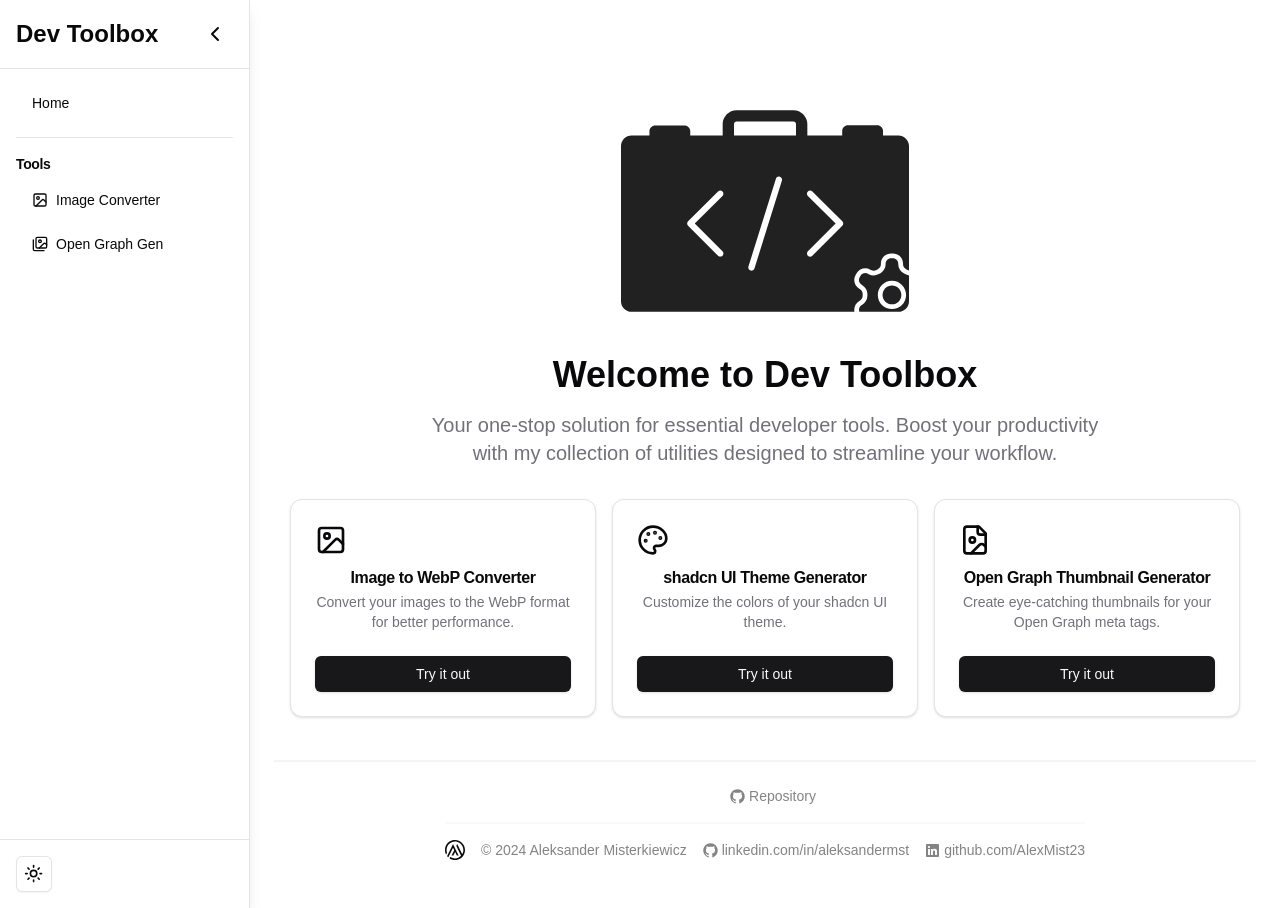
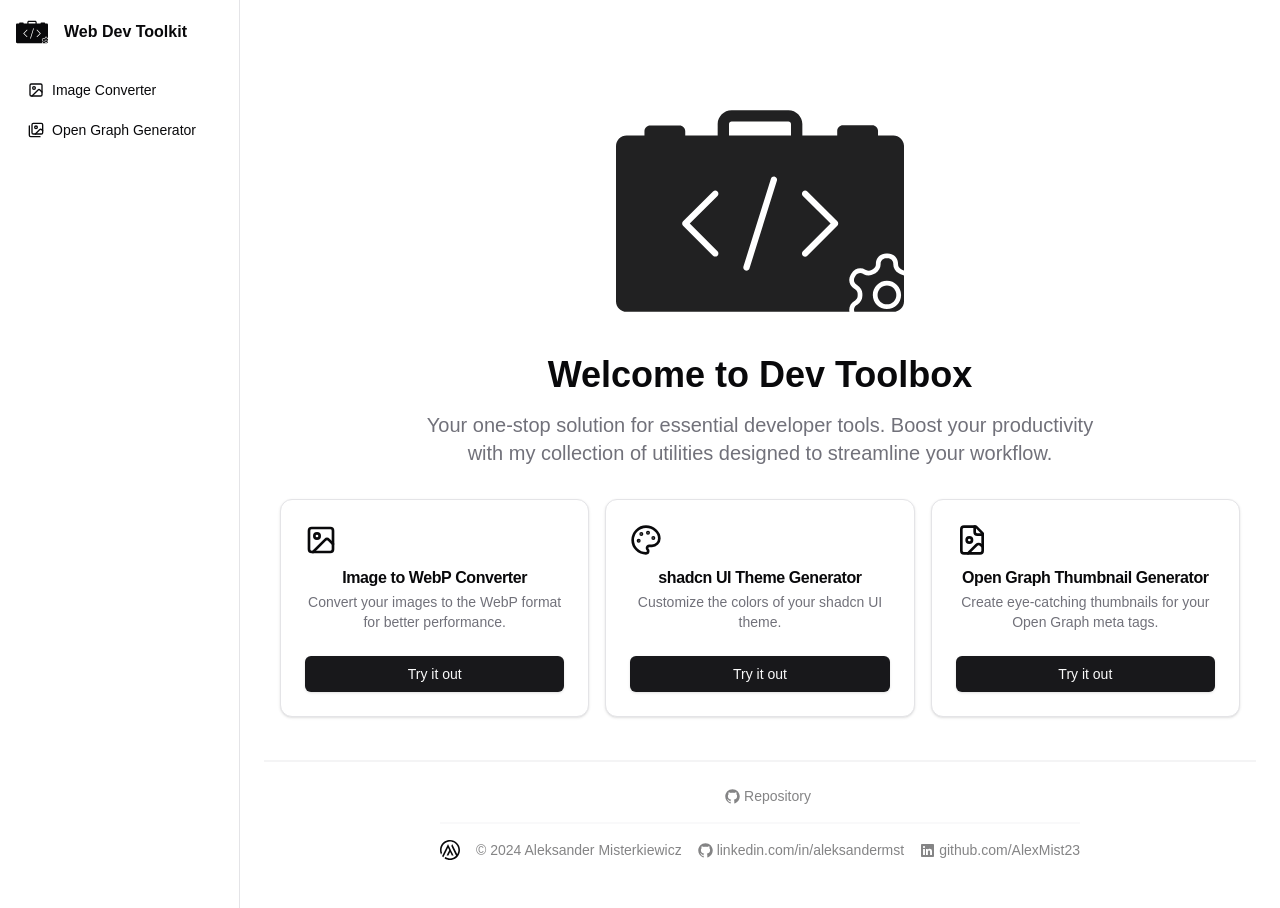
Before and after one commit to AlexMist23/web-dev-toolkit, a Next.js app: page / in a window 1280 px wide. Built offline with nearby package versions, Linux system fonts and the light colour scheme.

Commit message:
sidebar redesign

```diff
--- a/src/components/sidebar.tsx
+++ b/src/components/sidebar.tsx
@@ -1,169 +1,88 @@
 "use client";
 
-import React, { useState, useEffect } from "react";
+import { useState } from "react";
+import Link from "next/link";
+import { usePathname } from "next/navigation";
+import { Button } from "@/components/ui/button";
 import { ScrollArea } from "@/components/ui/scroll-area";
-import { Separator } from "@/components/ui/separator";
-import { Button } from "@/components/ui/button";
-import {
-  DropdownMenu,
-  DropdownMenuContent,
-  DropdownMenuItem,
-  DropdownMenuTrigger,
-} from "@/components/ui/dropdown-menu";
 import { Sheet, SheetContent, SheetTrigger } from "@/components/ui/sheet";
-import {
-  ImageIcon,
-  ImagesIcon,
-  Moon,
-  Sun,
-  Menu,
-  ChevronRight,
-  ChevronLeft,
-} from "lucide-react";
-import Link from "next/link";
-import { useTheme } from "next-themes";
+import { ImageIcon, ImagesIcon, Menu } from "lucide-react";
+import Logo from "./icons/logo";
 
 const tools = [
-  { title: "Image Converter", href: "/tools/image-converter", icon: ImageIcon },
-  { title: "Open Graph Gen", href: "/tools/open-graph-gen", icon: ImagesIcon },
+  { name: "Image Converter", href: "/tools/image-converter", icon: ImageIcon },
+  {
+    name: "Open Graph Generator",
+    href: "/tools/open-graph-gen",
+    icon: ImagesIcon,
+  },
 ];
 
 export function Sidebar() {
-  const { setTheme } = useTheme();
-  const [isMobile, setIsMobile] = useState(false);
-  const [isCollapsed, setIsCollapsed] = useState(false);
-  const [sidebarWidth, setSidebarWidth] = useState(250);
+  const pathname = usePathname();
+  const [isOpen, setIsOpen] = useState(false);
 
-  useEffect(() => {
-    const checkMobile = () => setIsMobile(window.innerWidth < 1024);
-    checkMobile();
-    window.addEventListener("resize", checkMobile);
-    return () => window.removeEventListener("resize", checkMobile);
-  }, []);
-
-  const SidebarContent = () => (
-    <div className="flex flex-col h-full">
-      <div className="flex items-center justify-between p-4">
-        <Link href="/" className="text-2xl font-bold text-nowrap">
-          Dev Toolbox
-        </Link>
-        {!isMobile && (
-          <Button
-            variant="ghost"
-            size="icon"
-            onClick={() => setIsCollapsed(!isCollapsed)}
-          >
-            {isCollapsed ? <ChevronRight /> : <ChevronLeft />}
-          </Button>
-        )}
-      </div>
-      <Separator />
-      <ScrollArea className="flex-grow">
-        <div className="p-4 space-y-4">
-          <Button asChild variant="ghost" className="w-full justify-start">
-            <a href="/">Home</a>
-          </Button>
-          <Separator />
-          <div className="space-y-2">
-            <h3 className="text-sm font-semibold tracking-tight">Tools</h3>
-            {tools.map((tool, index) => (
-              <Button
-                key={index}
-                asChild
-                variant="ghost"
-                className="w-full justify-start"
-              >
-                <a href={tool.href}>
-                  <tool.icon className="mr-2 h-4 w-4" />
-                  {!isCollapsed && tool.title}
-                </a>
-              </Button>
-            ))}
-          </div>
-        </div>
-      </ScrollArea>
-      <Separator />
-      <div className="p-4">
-        <div className="hidden ml-auto md:block">
-          <DropdownMenu>
-            <DropdownMenuTrigger asChild>
-              <Button variant="outline" size="icon">
-                <Sun className="h-[1.2rem] w-[1.2rem] rotate-0 scale-100 transition-all dark:-rotate-90 dark:scale-0" />
-                <Moon className="absolute h-[1.2rem] w-[1.2rem] rotate-90 scale-0 transition-all dark:rotate-0 dark:scale-100" />
-                <span className="sr-only">Toggle theme</span>
-              </Button>
-            </DropdownMenuTrigger>
-            <DropdownMenuContent align="end">
-              <DropdownMenuItem onClick={() => setTheme("light")}>
-                Light
-              </DropdownMenuItem>
-              <DropdownMenuItem onClick={() => setTheme("dark")}>
-                Dark
-              </DropdownMenuItem>
-              <DropdownMenuItem onClick={() => setTheme("system")}>
-                System
-              </DropdownMenuItem>
-            </DropdownMenuContent>
-          </DropdownMenu>
-        </div>
-      </div>
-    </div>
-  );
-
-  const handleMouseDown = (e: React.MouseEvent<HTMLDivElement>) => {
-    e.preventDefault();
-    document.addEventListener("mousemove", handleMouseMove);
-    document.addEventListener("mouseup", handleMouseUp);
-  };
-
-  const handleMouseMove = (e: MouseEvent) => {
-    setSidebarWidth((prevWidth) => {
-      const newWidth = prevWidth + e.movementX;
-      return Math.max(200, Math.min(400, newWidth));
-    });
-  };
-
-  const handleMouseUp = () => {
-    document.removeEventListener("mousemove", handleMouseMove);
-    document.removeEventListener("mouseup", handleMouseUp);
-  };
-
-  if (isMobile) {
   return (
     <>
-        <Sheet>
+      <Sheet open={isOpen} onOpenChange={setIsOpen}>
         <SheetTrigger asChild>
           <Button
             variant="outline"
             size="icon"
-              className="fixed top-4 left-4 z-50"
+            className="fixed top-4 left-4 z-40 lg:hidden"
           >
-              <Menu />
+            <Menu className="h-5 w-5" />
+            <span className="sr-only">Toggle menu</span>
           </Button>
         </SheetTrigger>
-          <SheetContent side="left" className="w-[280px] sm:w-[350px]">
-            <SidebarContent />
+        <SheetContent side="left" className="w-[240px] p-0">
+          <SidebarContent pathname={pathname} setIsOpen={setIsOpen} />
         </SheetContent>
       </Sheet>
+      <aside className="hidden lg:block  inset-y-0 left-0 z-30 w-[240px] border-r bg-background">
+        <SidebarContent pathname={pathname} />
+      </aside>
     </>
   );
 }
 
+function SidebarContent({
+  pathname,
+  setIsOpen,
+}: {
+  pathname: string;
+  setIsOpen?: (open: boolean) => void;
+}) {
   return (
-    <div
-      className="hidden lg:block border-r bg-background shadow-lg relative"
-      style={{
-        width: `${sidebarWidth}px`,
-        minWidth: isCollapsed ? "80px" : "200px",
-      }}
+    <div className="flex h-full flex-col">
+      <div className="p-4">
+        <Link
+          href="/"
+          className="flex items-center space-x-2"
+          onClick={() => setIsOpen?.(false)}
         >
-      <SidebarContent />
-      <div
-        className="absolute top-0 right-0 w-1 h-full cursor-ew-resize"
-        onMouseDown={handleMouseDown}
-      />
+          <Logo className="h-8 w-8 mr-2" />
+          <span className="font-bold">Web Dev Toolkit</span>
+        </Link>
+      </div>
+      <ScrollArea className="flex-1 px-3">
+        <div className="space-y-1 py-2">
+          {tools.map((tool) => (
+            <Button
+              key={tool.name}
+              asChild
+              variant={pathname === tool.href ? "secondary" : "ghost"}
+              className="w-full justify-start"
+              onClick={() => setIsOpen?.(false)}
+            >
+              <Link href={tool.href}>
+                <tool.icon className="mr-2 h-4 w-4" />
+                {tool.name}
+              </Link>
+            </Button>
+          ))}
+        </div>
+      </ScrollArea>
     </div>
   );
 }
-
-export default Sidebar;
```
Lines whose indentation alone changed are shown as unchanged.
